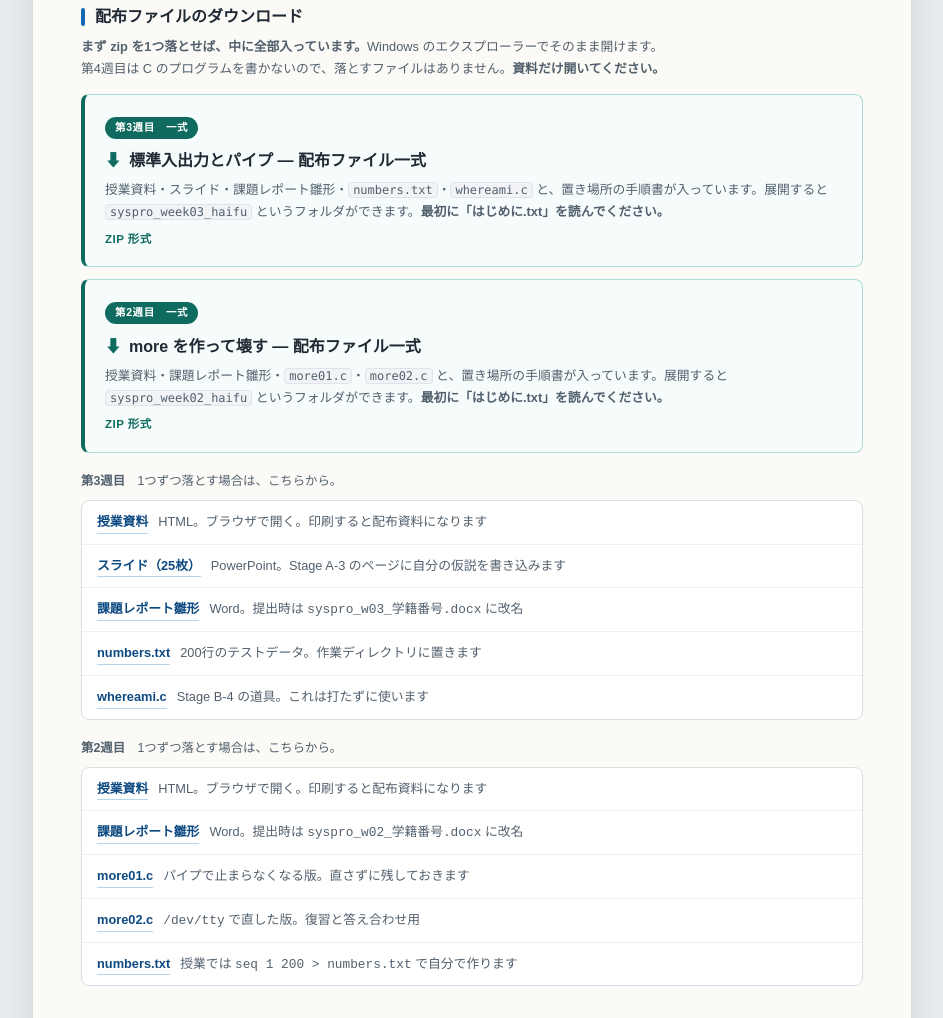
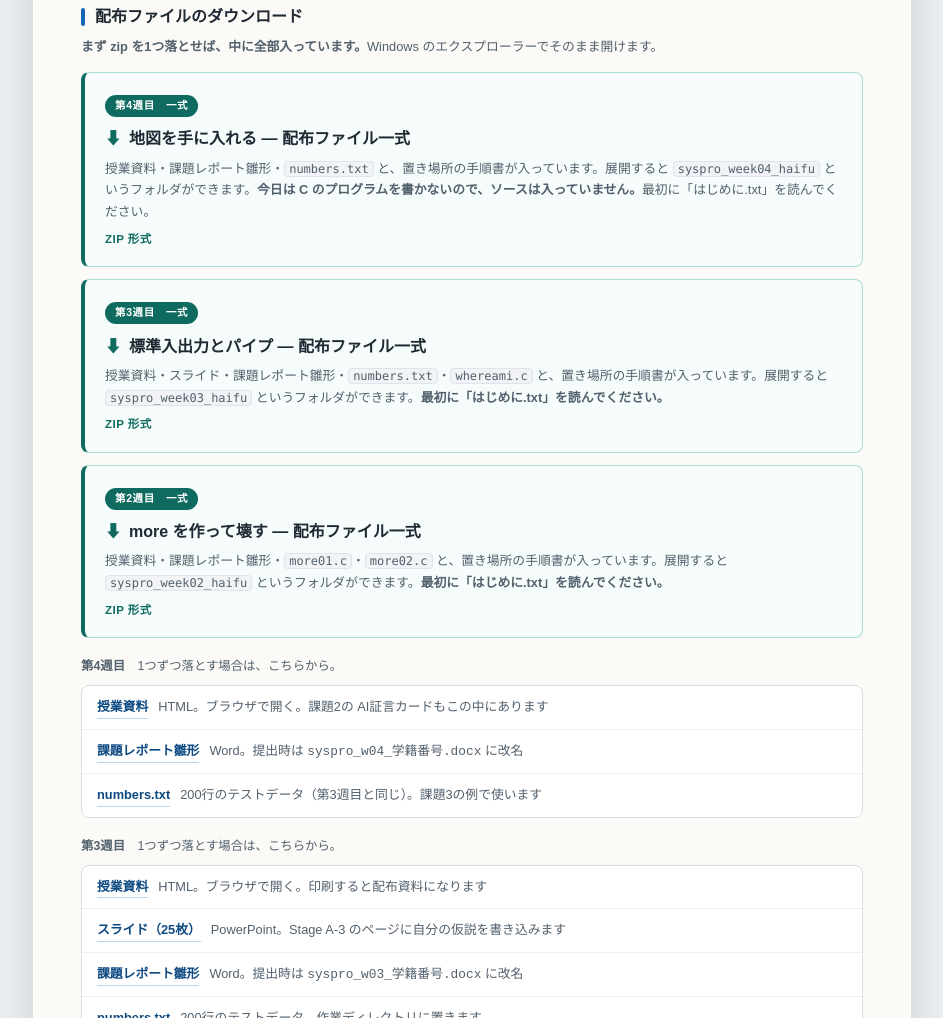
Before and after one commit to tkoita/syspro-pages, a plain HTML site: page index.html in a window 1280 px wide. Shown: the part 893-1911 px from the top of the page, without its empty margins (168-1111 px from the left). Drawn offline with Linux system fonts and the light colour scheme.

Commit message:
第4週目の配布ファイルを公開（第2・3週目と同じ形）
- dist/ に 第4週目_学生配布セット.zip と 課題レポート雛形_第4週目.docx を追加
- 入口ページのダウンロード節に第4週目の一式と個別リンクを追加
- 授業資料：numbers.txt の入手先と、提出表の「雛形」の行を追加

Co-Authored-By: Claude Opus 5.5 <noreply@anthropic.com>
Claude-Session: https://claude.ai/code/session_01PuNevQcYXUxGW9yM5GVA5F

```diff
--- a/index.html
+++ b/index.html
@@ -69,8 +69,13 @@ h2::before{content:"";width:4px;height:18px;background:var(--accent);border-radi
   </div>
 
   <h2>配布ファイルのダウンロード</h2>
-  <p class="note"><b>まず zip を1つ落とせば、中に全部入っています。</b>Windows のエクスプローラーでそのまま開けます。<br>第4週目は C のプログラムを書かないので、落とすファイルはありません。<b>資料だけ開いてください。</b></p>
+  <p class="note"><b>まず zip を1つ落とせば、中に全部入っています。</b>Windows のエクスプローラーでそのまま開けます。</p>
   <div class="docs">
+    <a class="doc dl" href="dist/第4週目_学生配布セット.zip">
+      <span class="tag">第4週目　一式</span>
+      <div class="t">地図を手に入れる ― 配布ファイル一式</div>
+      <p class="d">授業資料・課題レポート雛形・<code>numbers.txt</code> と、置き場所の手順書が入っています。展開すると <code>syspro_week04_haifu</code> というフォルダができます。<b>今日は C のプログラムを書かないので、ソースは入っていません。</b>最初に「はじめに.txt」を読んでください。<span class="meta">ZIP 形式</span></p>
+    </a>
     <a class="doc dl" href="dist/第3週目_学生配布セット.zip">
       <span class="tag">第3週目　一式</span>
       <div class="t">標準入出力とパイプ ― 配布ファイル一式</div>
@@ -82,6 +87,16 @@ h2::before{content:"";width:4px;height:18px;background:var(--accent);border-radi
       <p class="d">授業資料・課題レポート雛形・<code>more01.c</code>・<code>more02.c</code> と、置き場所の手順書が入っています。展開すると <code>syspro_week02_haifu</code> というフォルダができます。<b>最初に「はじめに.txt」を読んでください。</b><span class="meta">ZIP 形式</span></p>
     </a>
   </div>
+
+  <p class="note sub"><b>第4週目</b>　1つずつ落とす場合は、こちらから。</p>
+  <ul class="files">
+    <li><a href="第4週目_授業資料_地図を手に入れる.html">授業資料</a>
+        <span class="w">HTML。ブラウザで開く。課題2の AI証言カードもこの中にあります</span></li>
+    <li><a href="dist/課題レポート雛形_第4週目.docx">課題レポート雛形</a>
+        <span class="w">Word。提出時は <code>syspro_w04_学籍番号.docx</code> に改名</span></li>
+    <li><a href="dist/numbers.txt">numbers.txt</a>
+        <span class="w">200行のテストデータ（第3週目と同じ）。課題3の例で使います</span></li>
+  </ul>
 
   <p class="note sub"><b>第3週目</b>　1つずつ落とす場合は、こちらから。</p>
   <ul class="files">
```
Also changed, not shown: 第4週目_授業資料_地図を手に入れる.html (+2 -1 lines), 2 other files.
